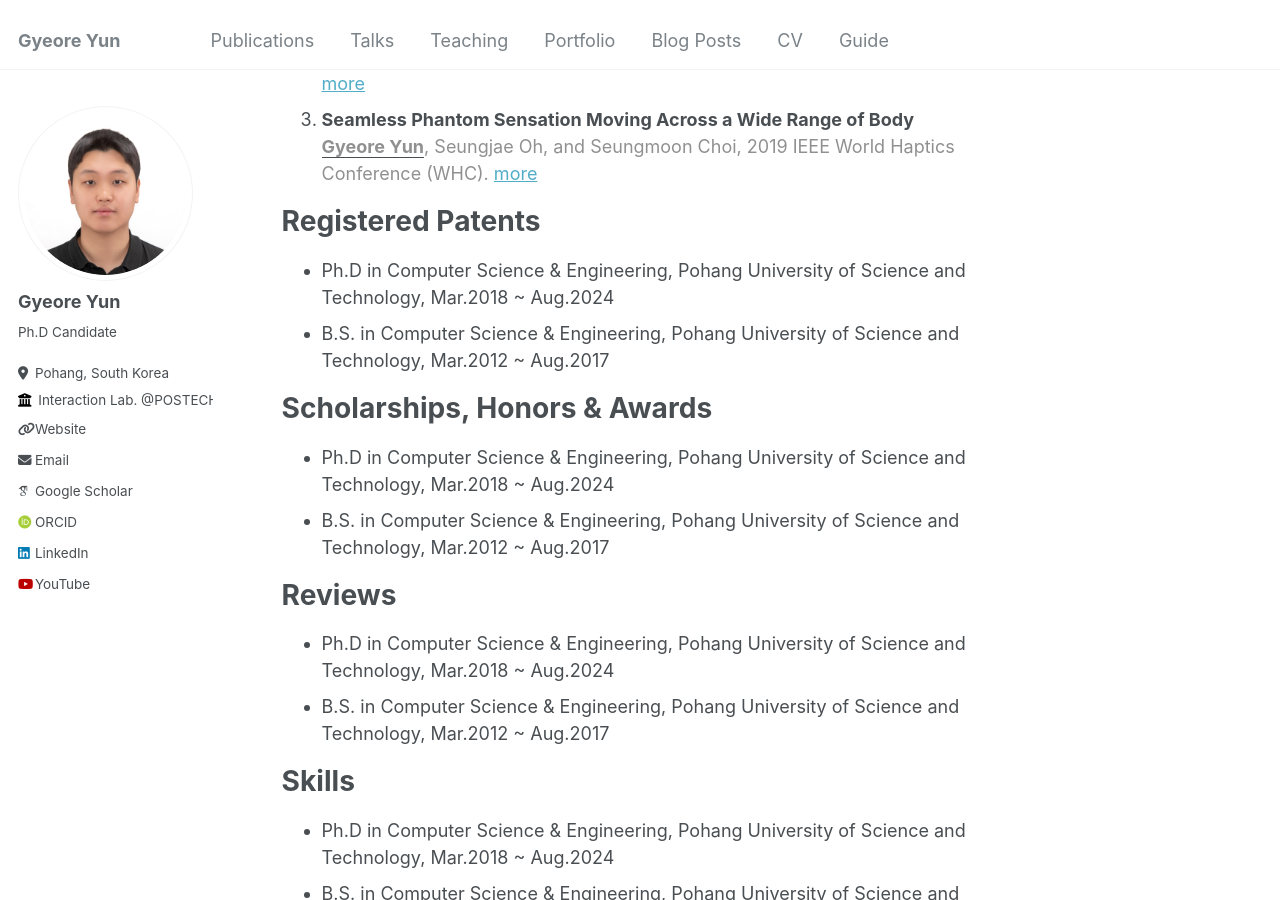
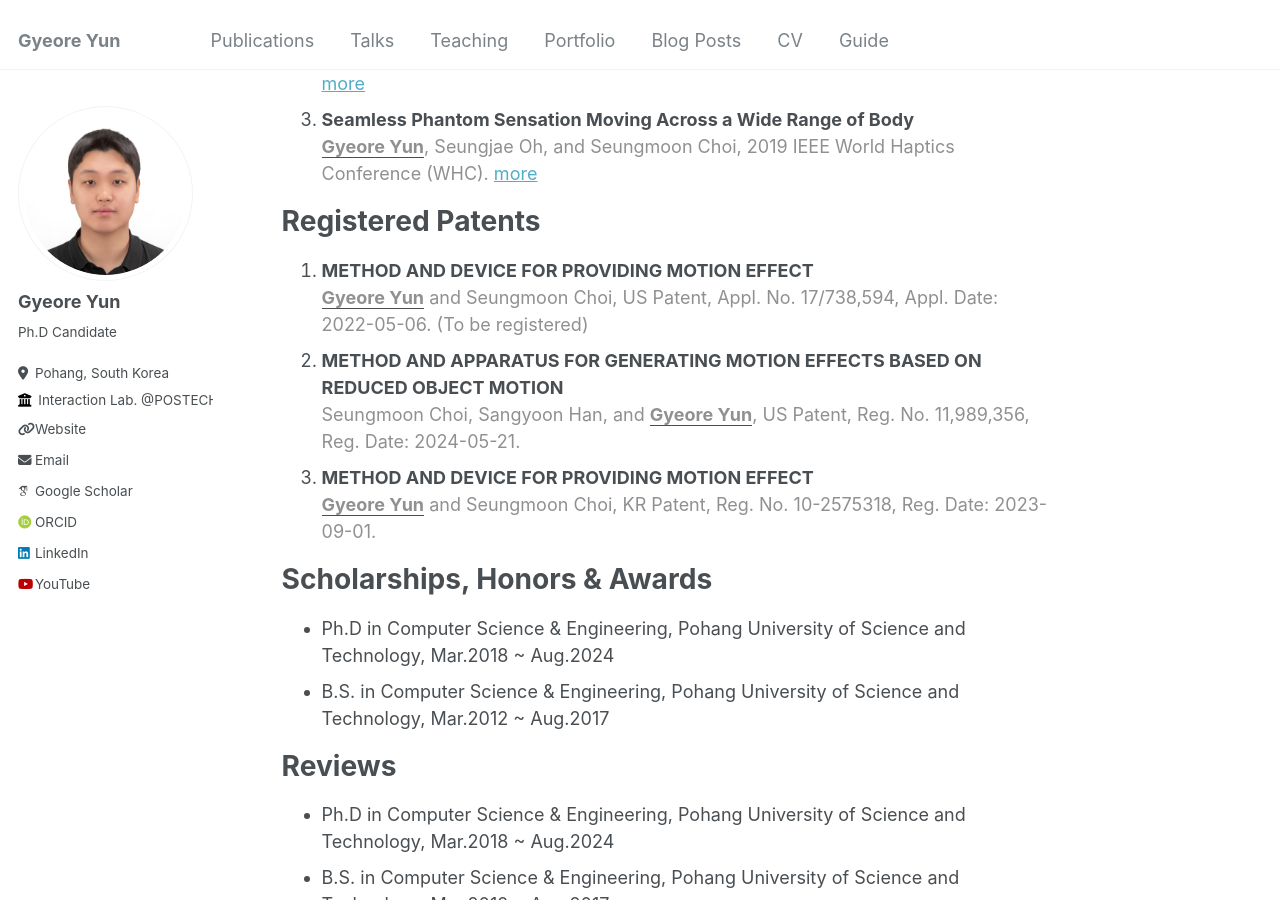
Before and after one commit to GyeoreYun/GyeoreYun.github.io, a Jekyll site: the page built from _pages/about.md, in a window 1280 px wide and 900 px high, scrolled down 700 px. Built offline with Jekyll 4.4.1, drawn with Linux system fonts in a browser that asks for light colours; some web fonts are replaced.

Commit message:
Update about.md

```diff
--- a/_pages/about.md
+++ b/_pages/about.md
@@ -19,15 +19,19 @@ Selected Papers
 ======
 1. <B>Effects of Contact Force on Vibrotactile Perceived Intensity Across the Upper Body</b>
 <span style="color:#909090"><u><b>Gyeore Yun</b></u>, Minjae Mun, Jungeun Lee, Dong-Geun Kim, Hong Z Tan, Seungmoon Choi, CHI &#039;23: Proceedings of the 2023 CHI Conference on Human Factors in Computing Systems</span>. [more](/publication/2023-04-19-Generating)
-4. <B>Improving Viewing Experiences of First-Person Shooter Gameplays with Automatically-Generated Motion Effects</b>
+2. <B>Improving Viewing Experiences of First-Person Shooter Gameplays with Automatically-Generated Motion Effects</b>
 <span style="color:#909090"><u><b>Gyeore Yun</b></u>, Hyoseung Lee, Sangyoon Han, and Seungmoon Choi, CHI &#039;21: Proceedings of the 2021 CHI Conference on Human Factors in Computing Systems</span>. [more](/publication/2021-05-07-Improving)
-6. <B>Seamless Phantom Sensation Moving Across a Wide Range of Body</b>
+3. <B>Seamless Phantom Sensation Moving Across a Wide Range of Body</b>
 <span style="color:#909090"><u><b>Gyeore Yun</b></u>, Seungjae Oh, and Seungmoon Choi, 2019 IEEE World Haptics Conference (WHC). [more](/publication/2019-07-09-Seamless)
 
 Registered Patents
 ======
-* Ph.D in Computer Science & Engineering, Pohang University of Science and Technology, Mar.2018 ~ Aug.2024
-* B.S. in Computer Science & Engineering, Pohang University of Science and Technology, Mar.2012 ~ Aug.2017
+1. <b>METHOD AND DEVICE FOR PROVIDING MOTION EFFECT</b>
+<span style="color:#909090"><u><b>Gyeore Yun</b></u> and Seungmoon Choi, US Patent, Appl. No. 17/738,594, Appl. Date: 2022-05-06. (To be registered)</span>
+2. <b>METHOD AND APPARATUS FOR GENERATING MOTION EFFECTS BASED ON REDUCED OBJECT MOTION</b>
+<span style="color:#909090">Seungmoon Choi, Sangyoon Han, and <u><b>Gyeore Yun</b></u>, US Patent, Reg. No. 11,989,356, Reg. Date: 2024-05-21.</span>
+3. <b>METHOD AND DEVICE FOR PROVIDING MOTION EFFECT</b>
+<span style="color:#909090"><u><b>Gyeore Yun</b></u> and Seungmoon Choi, KR Patent, Reg. No. 10-2575318, Reg. Date: 2023-09-01.</span>
 
 Scholarships, Honors & Awards
 ======
```
